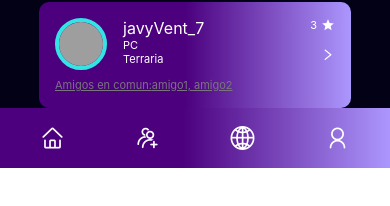
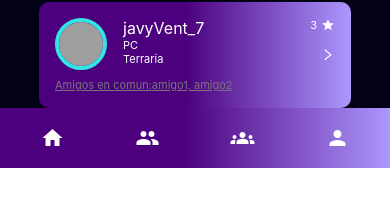
Before and after one commit to Siuss/gamerly-frontend, a React Native app: screen / in a window 390 px wide. Shown: the part 226-432 px from the top of the page. Built offline with nearby package versions, Linux system fonts and the light colour scheme; grey boxes are pictures that could not be loaded.

Commit message:
changed icons

```diff
--- a/src/componentes/bloques/Navbar.jsx
+++ b/src/componentes/bloques/Navbar.jsx
@@ -1,6 +1,6 @@
 import React, { useState } from 'react';
 import { View, Pressable, StyleSheet } from 'react-native';
-import Icons from "@expo/vector-icons/AntDesign";
+import { MaterialIcons } from '@expo/vector-icons';
 import { Gradiente } from "../atomos/gradiente/Gradiente";
 import { Color } from "../../estilos/colores";
 
@@ -27,7 +27,7 @@ const NavBar = (props) => {
           ]}
           onPress={() => handlePress('home')}
         >
-          <Icons name="home"
+          <MaterialIcons name="home"
             size={24}
             color={activeButton === 'home' ? Color.neutro : Color.blanco}
           />
@@ -39,7 +39,7 @@ const NavBar = (props) => {
           ]}
           onPress={() => handlePress('amigos')}
         >
-          <Icons name="addusergroup"
+          <MaterialIcons name="group"
             size={24}
             color={activeButton === 'amigos' ? Color.neutro : Color.blanco}
           />
@@ -51,7 +51,7 @@ const NavBar = (props) => {
           ]}
           onPress={() => handlePress('comunidad')}
         >
-          <Icons name="earth"
+          <MaterialIcons name="groups"
             size={24}
             color={activeButton === 'comunidad' ? Color.neutro : Color.blanco}
           />
@@ -63,7 +63,7 @@ const NavBar = (props) => {
           ]}
           onPress={() => handlePress('perfil')}
         >
-          <Icons name="user"
+          <MaterialIcons name="person"
             size={24}
             color={activeButton === 'perfil' ? Color.neutro : Color.blanco}
           />
```
